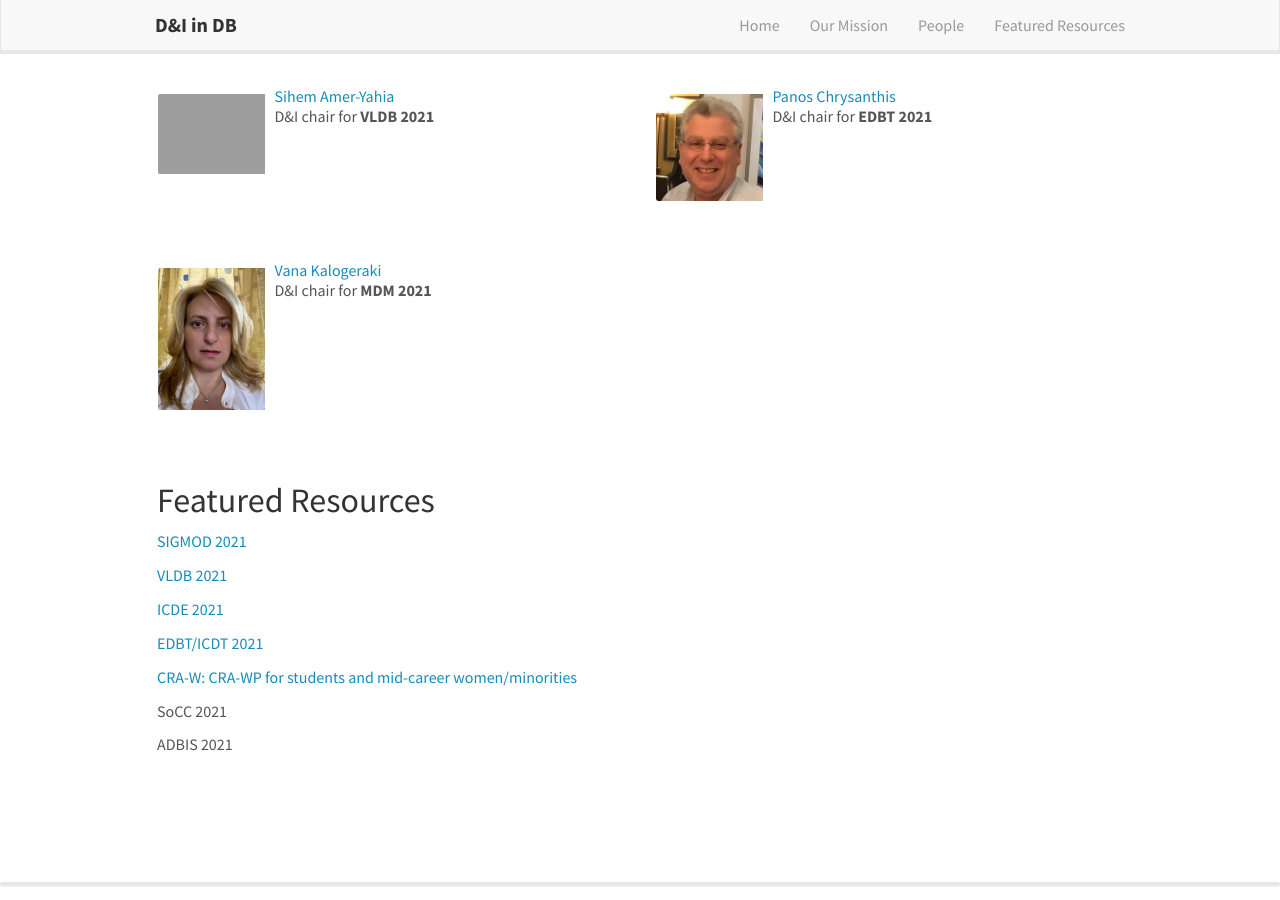
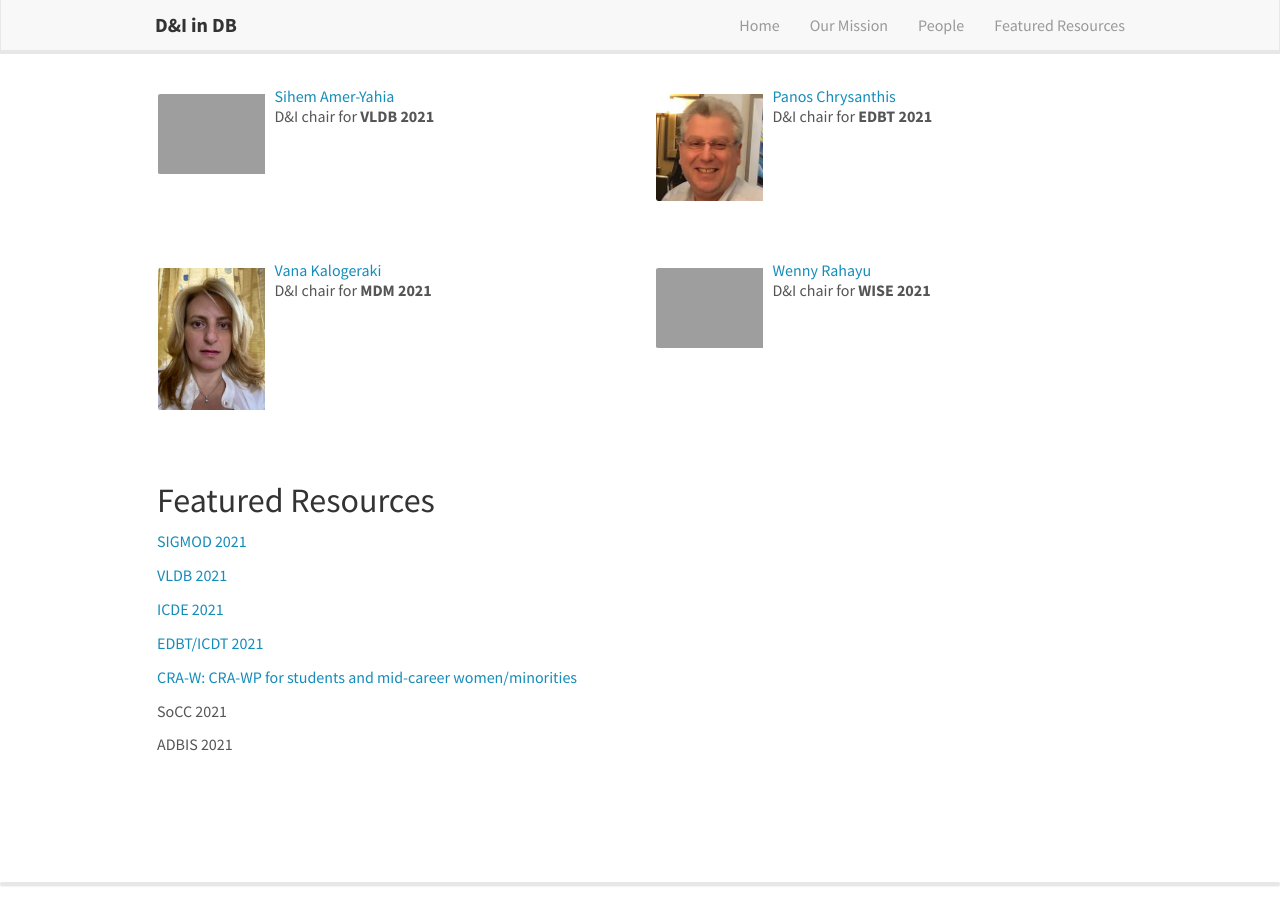
Before and after one commit to zmeihui/dbdni.github.io, a Jekyll site: the page built from index.md, in a window 1280 px wide and 900 px high, scrolled down 2957 px. Built offline with Jekyll 4.4.1, drawn with Linux system fonts in a browser that asks for light colours; nearby versions of some CDN libraries.

Commit message:
Update conf_organizers.yml

```diff
--- a/_data/conf_organizers.yml
+++ b/_data/conf_organizers.yml
@@ -34,3 +34,7 @@
   photo: vana.jpg
   web: http://www2.cs.aueb.gr/~vana/
   info: "D&I chair for <b>MDM 2021</b>"
+- name: Wenny Rahayu
+  photo: wenny.jpg
+  web: https://scholars.latrobe.edu.au/jwrahayu
+  info: "D&I chair for <b>WISE 2021</b>"
```
